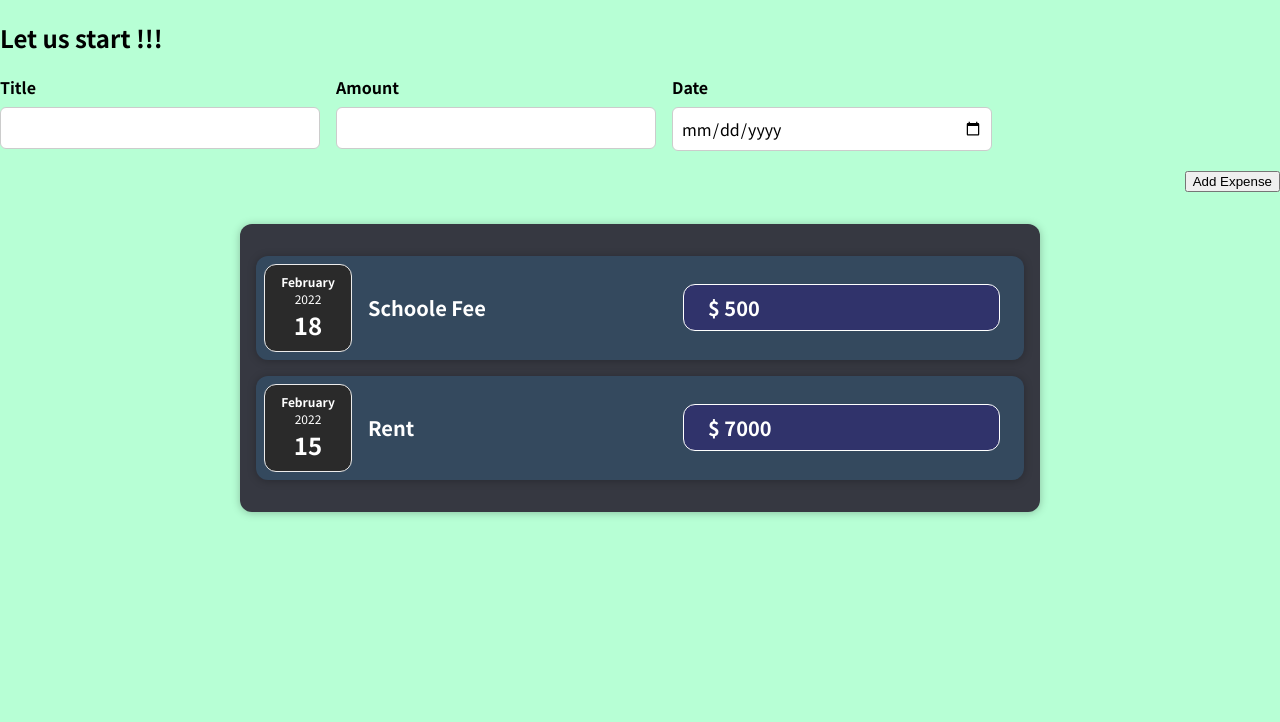
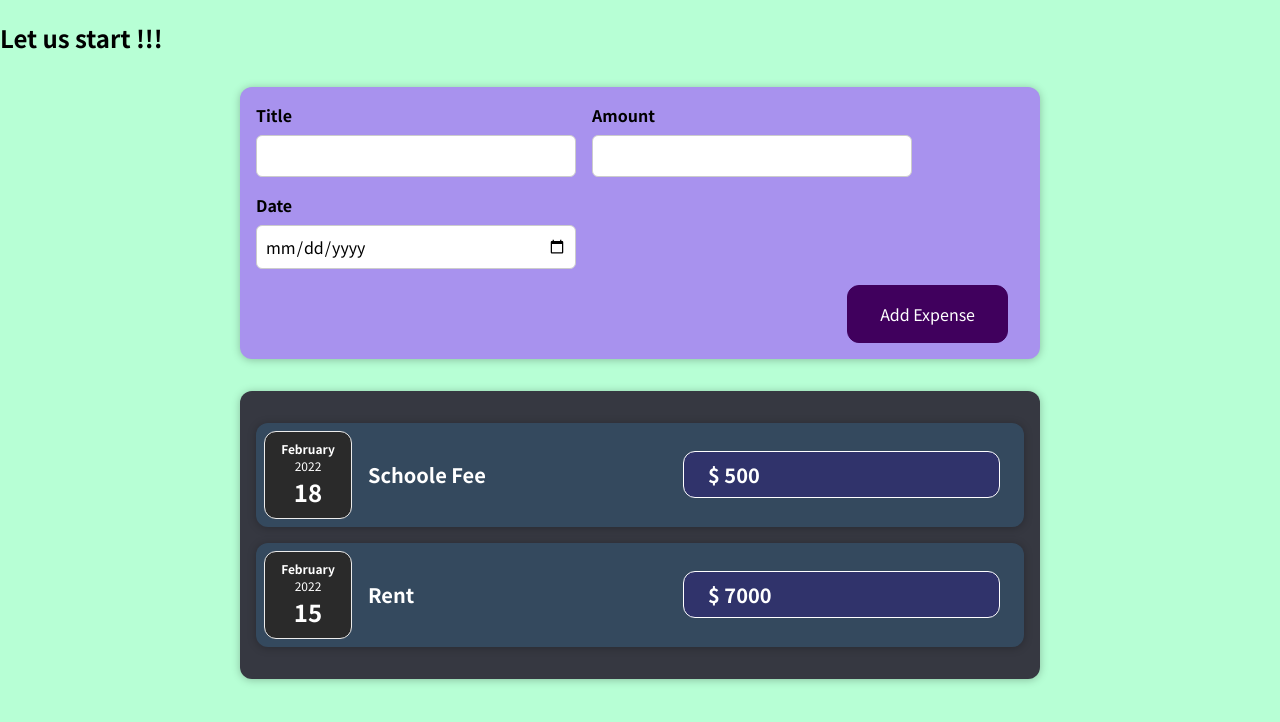
Before and after one commit to simplyatul/react-app, a React (Create React App) app: page / in a window 1280 px wide. Shown: the top 722 px of the page. Built offline with nearby package versions, Linux system fonts and the light colour scheme.

Commit message:
two way binding

```diff
--- a/src/components/NewExpense/ExpenseForm.js
+++ b/src/components/NewExpense/ExpenseForm.js
@@ -17,17 +17,32 @@ const ExpenseForm = () => {
     setDate(event.target.value);
   };
 
+  const submitHandler = (event) => {
+    event.preventDefault(); // avoid page to reload/refresh
+
+    const expenseData = {
+      title: title,
+      amount: amount,
+      date: new Date(date),
+    };
+    console.log(expenseData);
+    setTitle("");
+    setAmount("");
+    setDate("");
+  };
+
   return (
-    <form>
+    <form onSubmit={submitHandler}>
       <div className="new-expense__controls">
         <div className="new-expense__control">
           <label> Title</label>
-          <input type="text" onChange={titleChangeHandler} />
+          <input type="text" value={title} onChange={titleChangeHandler} />
         </div>
 
         <div className="new-expense__control">
           <label> Amount</label>
           <input
+            value={amount}
             type="number"
             min="0.01"
             step="0.01"
@@ -37,7 +52,7 @@ const ExpenseForm = () => {
 
         <div className="new-expense__control">
           <label> Date</label>
-          <input type="date" onChange={dateChangeHandler} />
+          <input type="date" value={date} onChange={dateChangeHandler} />
         </div>
       </div>
 
--- a/src/components/NewExpense/NewExpense.css
+++ b/src/components/NewExpense/NewExpense.css
@@ -0,0 +1,38 @@
+.new-expense {
+  background-color: #a892ee;
+  padding: 1rem;
+  margin: 2rem auto;
+  width: 50rem;
+  max-width: 95%;
+  border-radius: 12px;
+  text-align: center;
+  box-shadow: 0 1px 8px rgba(0, 0, 0, 0.25);
+}
+
+.new-expense button {
+  font: inherit;
+  cursor: pointer;
+  padding: 1rem 2rem;
+  border: 1px solid #40005d;
+  background-color: #40005d;
+  color: white;
+  border-radius: 12px;
+  margin-right: 1rem;
+}
+
+.new-expense button:hover,
+.new-expense button:active {
+  background-color: #510674;
+  border-color: #510674;
+}
+
+.new-expense button.alternative {
+  color: #220131;
+  border-color: transparent;
+  background-color: transparent;
+}
+
+.new-expense button.alternative:hover,
+.new-expense button.alternative:active {
+  background-color: #ddb3f8;
+}
--- a/src/components/NewExpense/NewExpense.js
+++ b/src/components/NewExpense/NewExpense.js
@@ -1,6 +1,5 @@
+import "./NewExpense.css";
 import React from "react";
-
-import "./NewExpense.css";
 import ExpenseForm from "./ExpenseForm";
 
 const NewExpense = () => {
```
